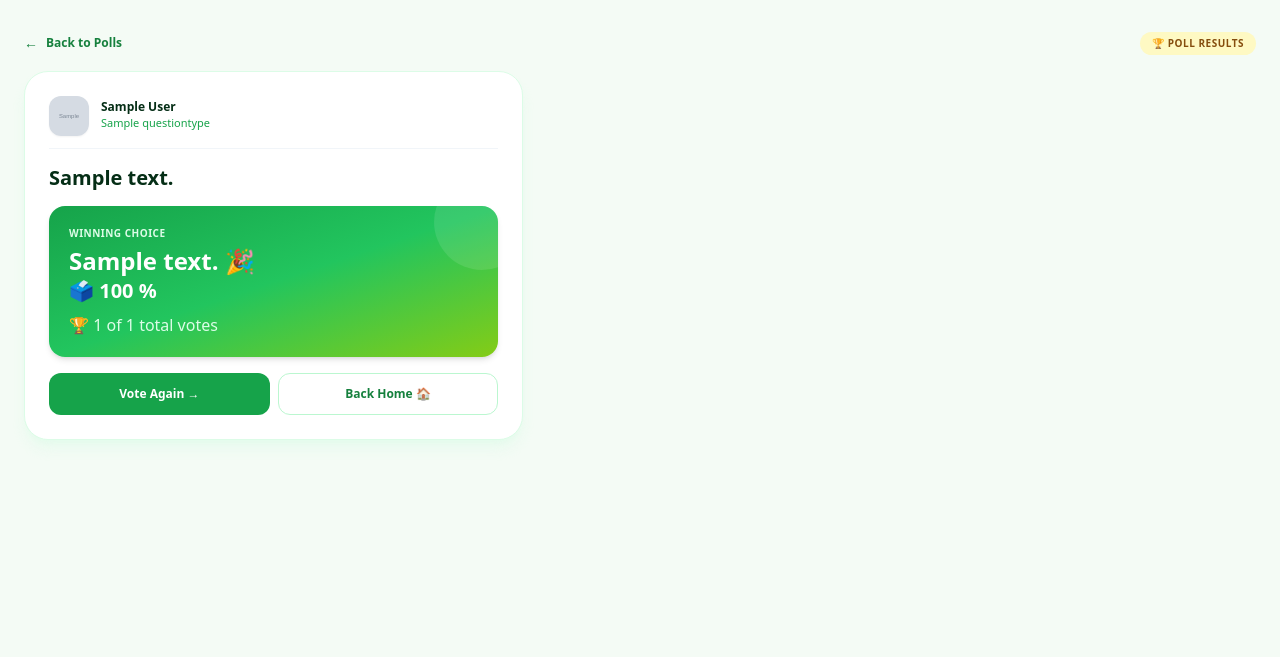
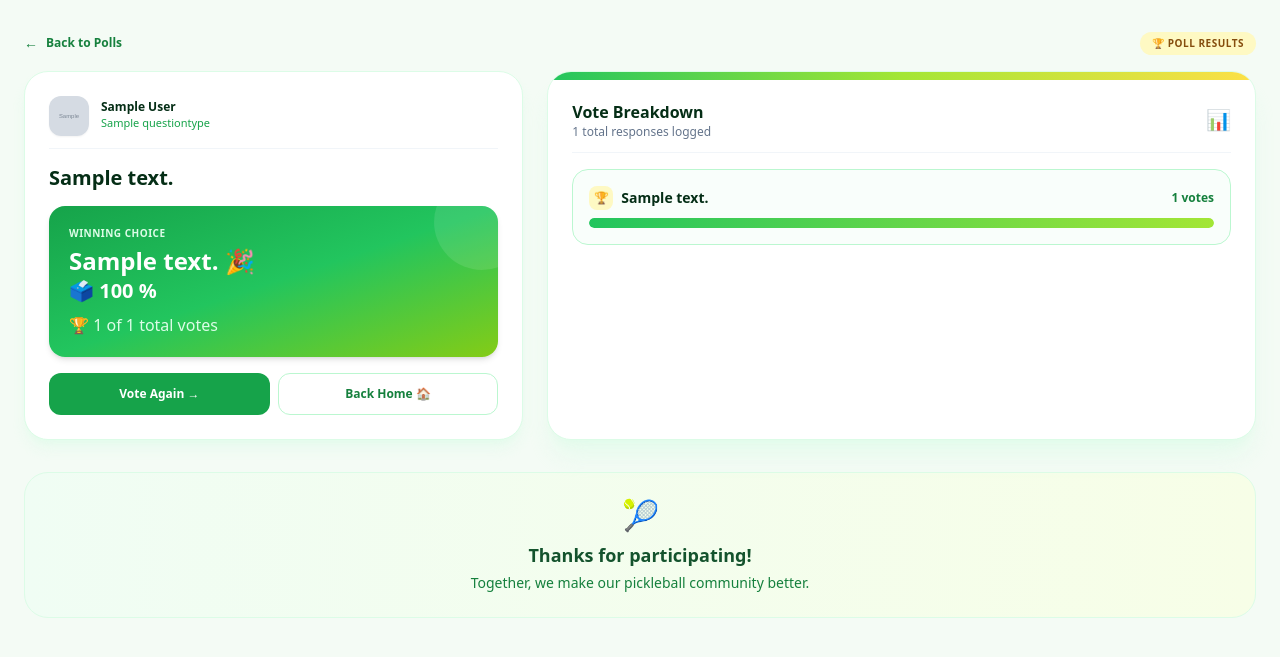
Before and after one commit to edchelstephens/picklepolls, a Django app: page /1/results/ in a window 1280 px wide. Shown: the part 70-727 px from the top of the page. Run offline with Django 5.2, Linux system fonts and the light colour scheme; tables that the repository leaves empty hold one stand-in row (values such as "Sample post"); grey boxes marked "Sample" are stand-in pictures; some libraries are stand-ins or nearby versions.

Commit message:
chore: last page results.

```diff
--- a/project/polls/templates/polls/results.html
+++ b/project/polls/templates/polls/results.html
@@ -95,7 +95,7 @@
 
                         </div>
                         <p class="text-xl font-black">🗳️ {{ question.winning_choice.vote_percentage}} %</p>
-                        <p class="mt-2 text-l text-green-100">🏆 {{ question.winning_choice.votes }} of {{question.total_votes}} total votes</p>
+                        <p class="mt-2 text-m text-green-100">🏆 {{ question.winning_choice.votes }} of {{question.total_votes}} total votes</p>
                     </div>
                     {% endif %}
 
@@ -119,8 +119,54 @@
              </div>
 
             <!-- Right column: Breakdown List -->
-             <div></div>
+             <div class="relative overflow-hidden rounded-3xl border border-green-100 bg-white p-6 shadow-xl shadow-green-100/60 md:col-span-7">
+                <div class="absolute left-0 top-0 h-2 w-full bg-gradient-to-r from-green-500 via-lime-400 to-yellow-300"></div>
+                <div class="mb-4 flex items-center justify-between border-b border-slate-100 pb-3 pt-1">
+                    <div>
+                        <h3 class="text-base font-black text-green-950">Vote Breakdown</h3>
+                        <p class="text-xs text-slate-500">{{ question.total_votes}} total responses logged</p>
+                    </div>
+                    <span class="text-xl">📊</span>
+                </div>
+                <div class="space-y-4">
+                    {% for choice in question.get_choices_ordered_by_winning_votes %}
+                       {%  if forloop.counter == 1 %}
+                            <!-- Winning Choice -->
+                             <div class="rounded-2xl border border-green-200 bg-green-50/40 p-4">
+                                <div class="mb-2 flex items-center justify-between">
+                                    <div class="flex items-center gap-2">
+                                        <span class="flex h-6 w-6 items-center justify-center rounded-lg bg-yellow-100 text-xs">🏆</span>
+                                        <span class="text-sm font-black text-green-950">{{ choice.choice_text}}</span>
+                                    </div>
+                                    <span class="text-xs font-black text-green-700">{{ choice.votes}} votes</span>
+                                </div>
+                                <div class="h-2.5 overflow-hidden rounded-full bg-green-100">
+                                    <div class="h-full rounded-full bg-gradient-to-r from-green-500 to-lime-400" style="width: {{choice.vote_percentage}}%;"></div>
+                                </div>
+                             </div>
+                       {% else %}
+                            <div class="p-1">
+                                <div class="mb-2 flex items-center justify-between">
+                                    <span class="text-sm font-bold text-slate-800">{{choice.choice_text}}</span>
+                                    <span class="text-xs font-bold text-slate-500">{{ choice.votes}} votes</span>
+                                </div>
+                                <div class="h-2.5 overflow-hidden rounded-full bg-slate-100">
+                                    <div class="h-full rounded-full bg-green-400" style="width: {{choice.vote_percentage}}%;"></div>
+                                </div>
+                            </div>
+                       {% endif %}
+                    {% endfor %}
+
+                </div>
+             </div>
         </div>
+
+        <!-- Footer Message -->
+         <div class="mt-8 rounded-3xl border border-green-100 bg-gradient-to-r from-green-50 to-lime-50 p-6 text-center">
+            <div class="mb-2 text-3xl">🎾</div>
+            <h3 class="text-lg font-black text-green-900">Thanks for participating!</h3>
+            <p class="mt-1 text-sm text-green-700">Together, we make our pickleball community better.</p>
+         </div>
     </main>
 </body>
 </html>
```
